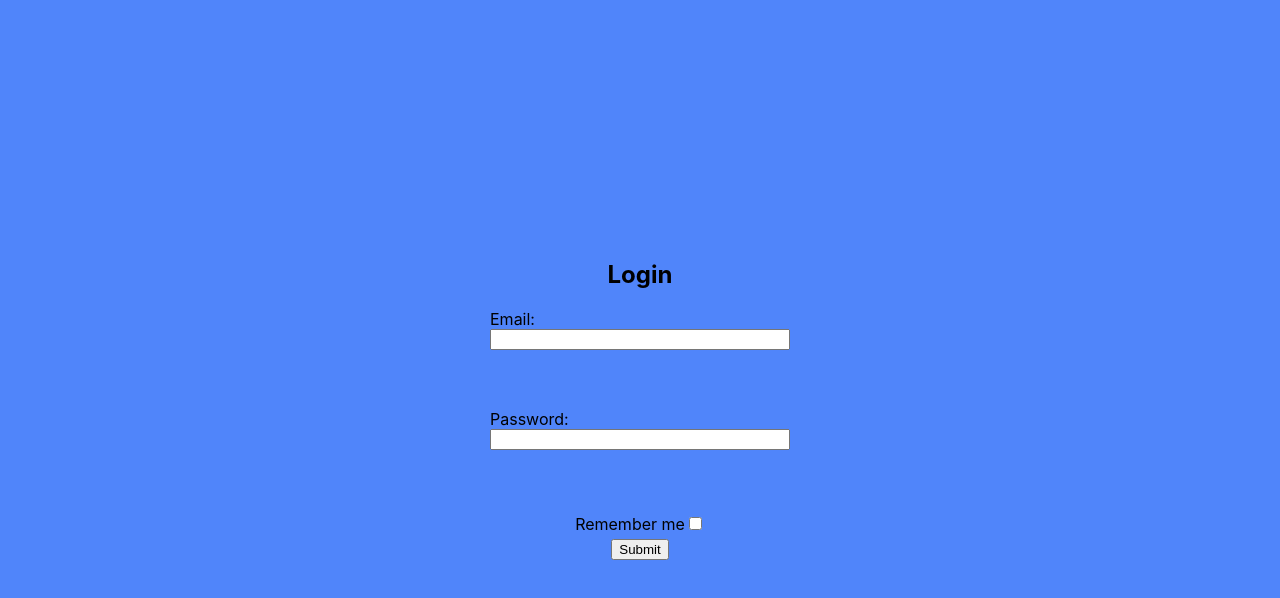
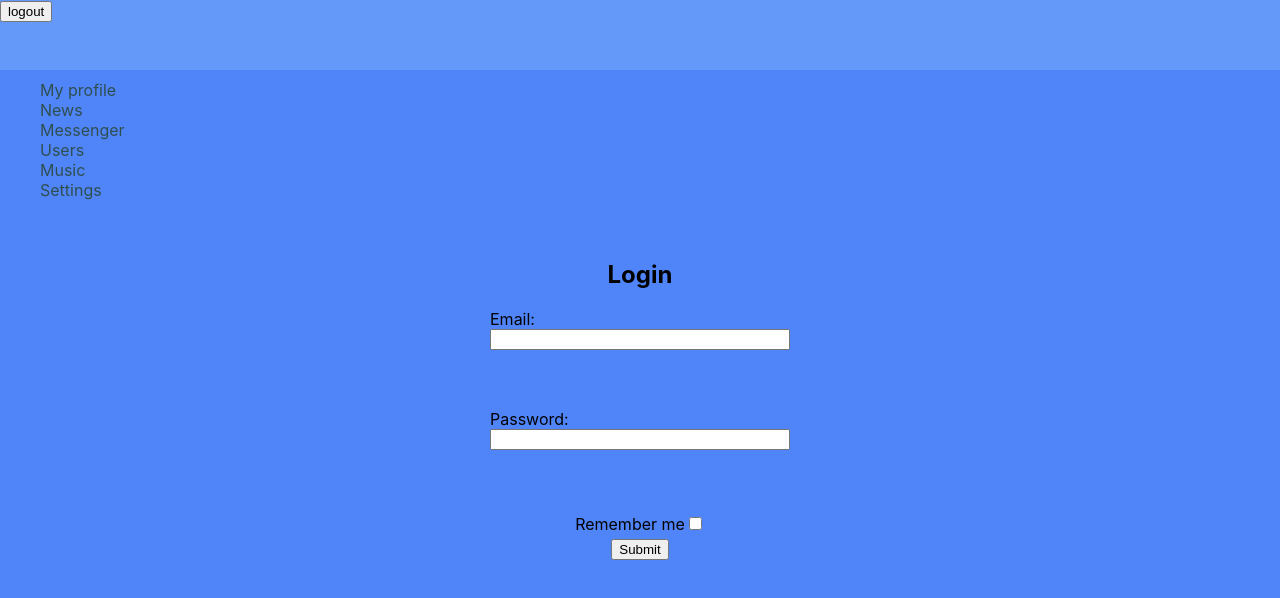
Before and after one commit to boevoivertolet/casecook-hooks, a React (Create React App) app: page /loginPage in a window 1280 px wide. Shown: the top 598 px of the page. Built offline with nearby package versions, Linux system fonts and the light colour scheme; no server answers.

Commit message:
стили для страницы с Юзерами

```diff
--- a/src/app/Casecook.module.css
+++ b/src/app/Casecook.module.css
@@ -7,19 +7,28 @@
     min-height: 100vh;
     height: max-content;
 }
+
 .header {
+    position: fixed;
     background-color: rgb(100, 153, 250);
-      grid-area: 1 / 1 / 2 / 3;
+    width: 100%;
+    height: 70px;
+    z-index: 1000;
+
+    /*background-color: rgb(100, 153, 250);*/
+    /*grid-area: 1 / 1 / 2 / 3;*/
 }
 
 .content {
     background-color: rgb(80, 133, 250);
     grid-area: 2 / 2 / 2 / 3;
 }
+
 .nav {
     background-color: rgb(60, 113, 250);
     grid-area: 2 / 1 / 2 / 2;
 }
+
 .footer {
     background-color: rgb(40, 103, 250);
     grid-area: 3 / 1 / 3 / 3;
--- a/src/components/Pagination.tsx
+++ b/src/components/Pagination.tsx
@@ -56,6 +56,9 @@ type PaginationType = {
 }
 
 const StyledPagination = styled.div`
+      position: fixed;
+      top: 85%;
+      left: 50%;
       justify-content: center;
       align-items: center;
       display: flex;
--- a/src/components/nav/Nav.module.css
+++ b/src/components/nav/Nav.module.css
@@ -1,3 +1,9 @@
+.nav {
+    position: fixed;
+    top: 80px;
+    left: 40px;
+}
+
 .navLink {
     text-decoration: none;
     color: darkslategray;
--- a/src/components/nav/Nav.tsx
+++ b/src/components/nav/Nav.tsx
@@ -6,7 +6,7 @@ export function Nav() {
       const userId = useAppSelector<number | null>((state) => state.auth.data.id)
 
       return (
-            <div>
+            <div className={s.nav}>
                   <div>
                         <NavLink className={s.navLink} to={`/profilePage/${userId}`}>
                               My profile
--- a/src/pages/UsersPage/UserCard/UserCard.tsx
+++ b/src/pages/UsersPage/UserCard/UserCard.tsx
@@ -7,7 +7,6 @@ import styled from 'styled-components'
 
 export const UserCard: FC<UserCardType> = ({ user }) => {
       const dispatch = useAppDispatch()
-      const isFetching = useAppSelector<boolean>((state) => state.app.isFetching)
       const followingInProgress = useAppSelector<string[]>((state) => state.usersPage.followingInProgress)
       const unFollowHandler = () => {
             dispatch(unFollow(user.id))
@@ -22,8 +21,8 @@ export const UserCard: FC<UserCardType> = ({ user }) => {
             <StyledUserCard>
                   <NavLink to={`/profilePage/${user.id}`}>
                         <div>
-                              <img
-                                    style={{ width: '80px' }}
+                              <AvaStyle
+                                    $followed={user.followed}
                                     src={user.photos.small ? user.photos.large : userPhoto}
                                     alt='userPhoto'
                               />
@@ -61,3 +60,10 @@ const Button = styled.button`
       width: 80px;
       height: 30px;
 `
+const AvaStyle = styled.img<{ $followed: boolean }>`
+      position: relative;
+      box-sizing: border-box;
+      border-radius: ${(props) => (props.$followed ? '50%' : '50%')};
+      border: ${(props) => (props.$followed ? '2px solid green' : '')};
+      width: 80px;
+`
--- a/src/pages/UsersPage/UsersPage.tsx
+++ b/src/pages/UsersPage/UsersPage.tsx
@@ -4,6 +4,7 @@ import { UserCard } from './UserCard/UserCard'
 import { UserItemType, requestUsers } from './usersPageReducer'
 import { Navigate } from 'react-router-dom'
 import { Pagination } from '../../components/Pagination'
+import styled from 'styled-components'
 
 export function UsersPage() {
       const usersPage = useAppSelector<UsersPageType>((state) => state.usersPage)
@@ -18,12 +19,12 @@ export function UsersPage() {
 
       if (!isAuth) return <Navigate to={'/loginPage'} />
       return (
-            <div>
+            <StyledUsersPage>
                   <Pagination usersPage={usersPage} />
                   {usersPage.items.map((user) => (
                         <UserCard key={user.id} user={user} />
                   ))}
-            </div>
+            </StyledUsersPage>
       )
 }
 
@@ -35,3 +36,13 @@ export type UsersPageType = {
       currentPage: number
       followingInProgress: Array<string>
 }
+const StyledUsersPage = styled.div`
+      width: 100%;
+      height: 740px;
+      //border: 15px solid inherit;
+      overflow: auto;
+      display: flex;
+      justify-content: center;
+      align-items: center;
+      flex-wrap: wrap;
+`
```
Lines whose indentation alone changed are shown as unchanged.
